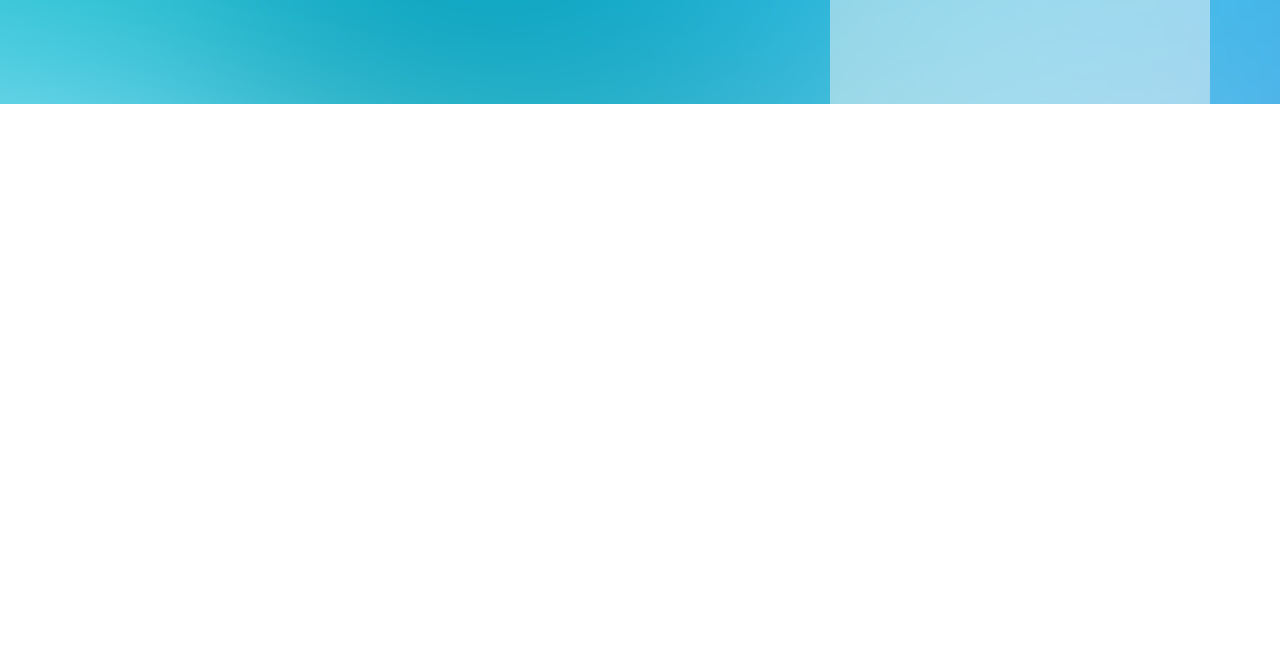
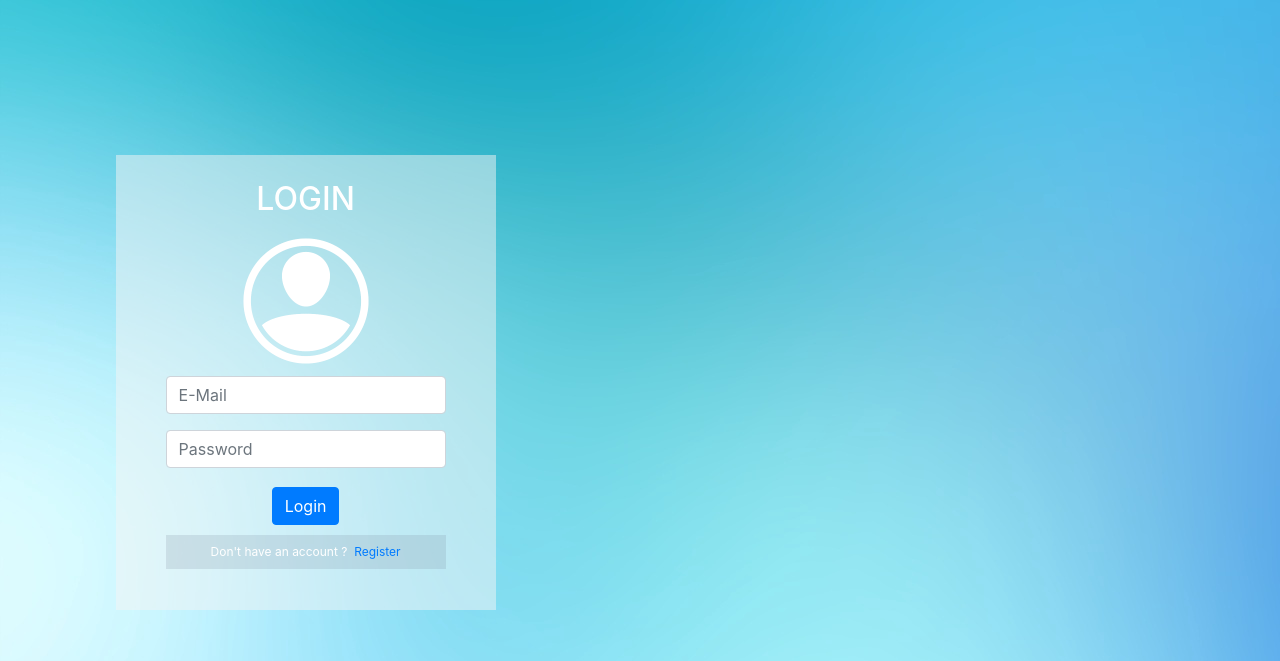
Before and after one commit to egerton57/React-js-app, a React app: page / in a window 1280 px wide. Shown: the part 2512-3173 px from the top of the page. Before the commit the page ends 2616 px from the top, so only its background shows below. Built offline with nearby package versions, Linux system fonts and the light colour scheme; some packages are replaced by stand-ins of ours.

Commit message:
Re-modified Main container

```diff
--- a/src/App.css
+++ b/src/App.css
@@ -1,5 +1,9 @@
 .App {
   text-align: center;
+}
+.Main-Container{
+    margin-top: 4%;
+    margin-bottom: 4%;
 }
 
 .Main-Logo {
@@ -37,7 +41,14 @@
 .Login-BG {
 
   background-color: rgb(245, 245, 245, 0.5);
-  padding: 25px;
+
+  padding-top: 25px;
+  padding-bottom: 25px;
+  padding-left: 50px;
+  padding-right: 50px;
+
+  margin-left: 4%;
+  margin-right: 4%;
 
 }
 
--- a/src/components/App.js
+++ b/src/components/App.js
@@ -13,7 +13,7 @@ function App() {
 
         <header className="App-header">
 
-          <div className="container">
+          <div className="container Main-Container">
 
             <div className="row">
 
```
